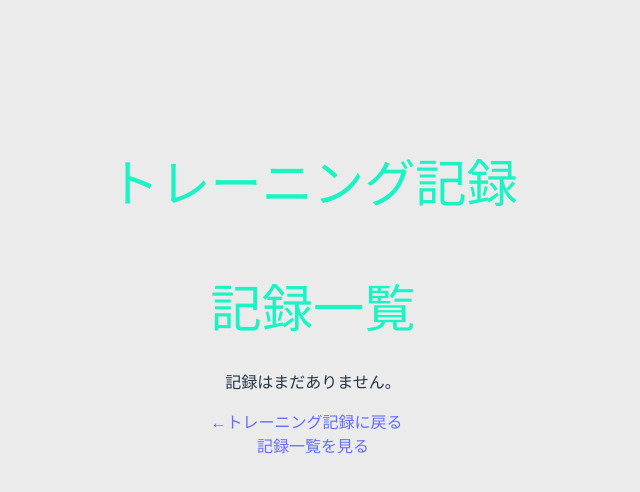
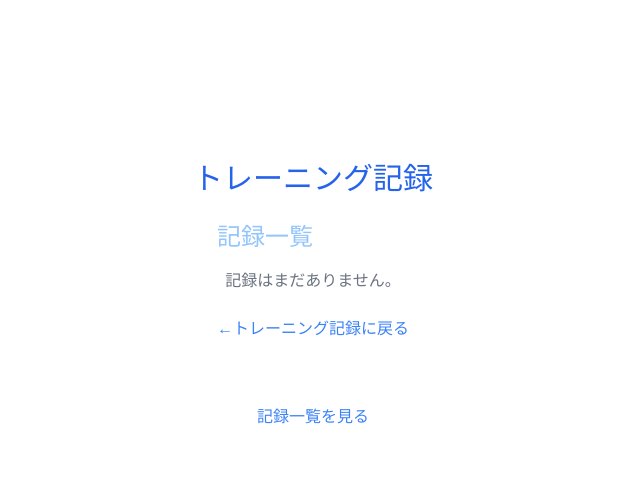
Before and after one commit to obiwan24774-alt/workout_app, a React (Vite) app: page /records in a window 1280 px wide. Shown: the top 492 px of the page, without its empty margins (327-967 px from the left). Built offline with nearby package versions, Linux system fonts and the light colour scheme.

Commit message:
tailwind設定

```diff
--- a/package.json
+++ b/package.json
@@ -20,13 +20,13 @@
     "@types/react": "^19.1.16",
     "@types/react-dom": "^19.1.9",
     "@vitejs/plugin-react": "^5.0.4",
-    "autoprefixer": "^10.4.21",
+    "autoprefixer": "^10.4.16",
     "eslint": "^9.36.0",
     "eslint-plugin-react-hooks": "^5.2.0",
     "eslint-plugin-react-refresh": "^0.4.22",
     "globals": "^16.4.0",
-    "postcss": "^8.5.6",
-    "tailwindcss": "^4.1.16",
+    "postcss": "^8.4.31",
+    "tailwindcss": "^3.4.0",
     "vite": "npm:rolldown-vite@7.1.14"
   },
   "overrides": {
--- a/postcss.config.cjs
+++ b/postcss.config.cjs
@@ -1,3 +1,3 @@
 module.exports = {
-  plugins: [require("@tailwindcss/postcss"), require("autoprefixer")],
+  plugins: [require("tailwindcss"), require("autoprefixer")],
 };
--- a/src/RecordList.jsx
+++ b/src/RecordList.jsx
@@ -4,34 +4,29 @@ export default function RecordList({ records, onDelete }) {
   }
   return (
     <div>
-      <h2 className="text-lg font-bold mb-2">記録一覧</h2>
       <ul className="divide-y divide-gray-200">
         {records.map((record, index) => (
           <li
             key={index}
-            className="border p-4 rounded shadow even:bg-gray-50 hover:bg-gray-100 transition"
+            className="bg-white shadow-md rounded p-4 mb-4 w-full sm:w-2/3"
           >
-            <div className="mb-1 text-sm text-gray-600">
-              <span className="font-semibold">記録日時:</span> {record.date}
+            <div className="mb-2 text-left">
+              <h3 className="text-lg text-gray-500">記録日時: {record.date}</h3>
+              <span className="text-sm  font-bold text-blue-600 ">
+                {record.name}
+              </span>
             </div>
-            <div className="mb-1">
-              <span className="font-semibold">種目</span> {record.name}
+            <div>
+              <p>セット: {record.set}</p>
+              <p>回数: {record.reps}</p>
+              <p>重量: {record.weight}kg</p>
             </div>
-            <div className="mb-1">
-              <span className="font-semibold">セット</span> {record.set}
-            </div>
-            <div className="mb-1">
-              <span className="font-semibold">回数</span> {record.reps}
-            </div>
-            <div className="mb-1">
-              <span className="font-semibold">重量</span> {record.weight}kg
-            </div>
-            <div className="mb-1">
-              <span className="font-semibold">メモ</span> {record.notes}
-            </div>
+            {record.notes && (
+              <p className="mt-2 text-gray-700">メモ: {record.notes}</p>
+            )}
             <button
               onClick={() => onDelete(index)}
-              className="mt-3 px-3 py-1 bg-red-500 text-white rounded hover:bg-red-600"
+              className="rounded-lg border border-transparent px-5 py-2 text-base font-bold text-white bg-blue-600 cursor-pointer transition-colors duration-200 hover:border-blue-400"
             >
               削除
             </button>
--- a/src/RecordListPage.jsx
+++ b/src/RecordListPage.jsx
@@ -4,7 +4,7 @@ import RecordList from "./RecordList";
 export default function RecordListPage({ records, onDelete }) {
   return (
     <div className="p-6">
-      <h1 className="text-2xl font-bold mb-4 text-blue-600">記録一覧</h1>
+      <h2 className="text-2xl font-bold mb-4 text-blue-300">記録一覧</h2>
       <RecordList records={records} onDelete={onDelete} />
       <Link to="/" className="mt-6 inline-block text-blue-500 hover:underline">
         ←トレーニング記録に戻る
--- a/src/index.css
+++ b/src/index.css
@@ -6,55 +6,9 @@
     font-family: system-ui, Avenir, Helvetica, Arial, sans-serif;
     line-height: 1.5;
     font-weight: 400;
-    color: #213547;
-    background-color: #d6d3d372;
-    color-scheme: light dark;
-
     font-synthesis: none;
     text-rendering: optimizeLegibility;
     -webkit-font-smoothing: antialiased;
     -moz-osx-font-smoothing: grayscale;
   }
-
-  a {
-    font-weight: 500;
-    color: #646cff;
-    text-decoration: inherit;
-  }
-  a:hover {
-    color: #535bf2;
-  }
-
-  body {
-    margin: 0;
-    place-items: center;
-    min-width: 320px;
-    min-height: 100vh;
-  }
-
-  h1 {
-    font-size: 3.2em;
-    line-height: 1.1;
-    color: #1bf3c4;
-  }
-
-  button {
-    border-radius: 8px;
-    border: 1px solid transparent;
-    padding: 0.6em 1.2em;
-    font-size: 1em;
-    font-weight: 700;
-    color: #ffffff;
-    font-family: inherit;
-    background-color: #1b6af3;
-    cursor: pointer;
-    transition: border-color 0.25s;
-  }
-  button:hover {
-    border-color: #646cff;
-  }
-  button:focus,
-  button:focus-visible {
-    outline: 4px auto -webkit-focus-ring-color;
-  }
 }
--- a/tailwind.config.js
+++ b/tailwind.config.js
@@ -1,8 +1,8 @@
 /** @type {import('tailwindcss').Config} */
-module.exports = {
-  content: ["./index.html", "./src/**/*.{js,jsx,ts,tsx}"],
+export default {
+  content: ["./index.html", "./src/**/*.{js,ts,jsx,tsx}"],
   theme: {
     extend: {},
   },
-  plugins: [],
+  plugins: [], // ← Tailwind用プラグインを配列で指定
 };
```
Also changed, not shown: 1 other file (tests, documents, lock files or other folders).
